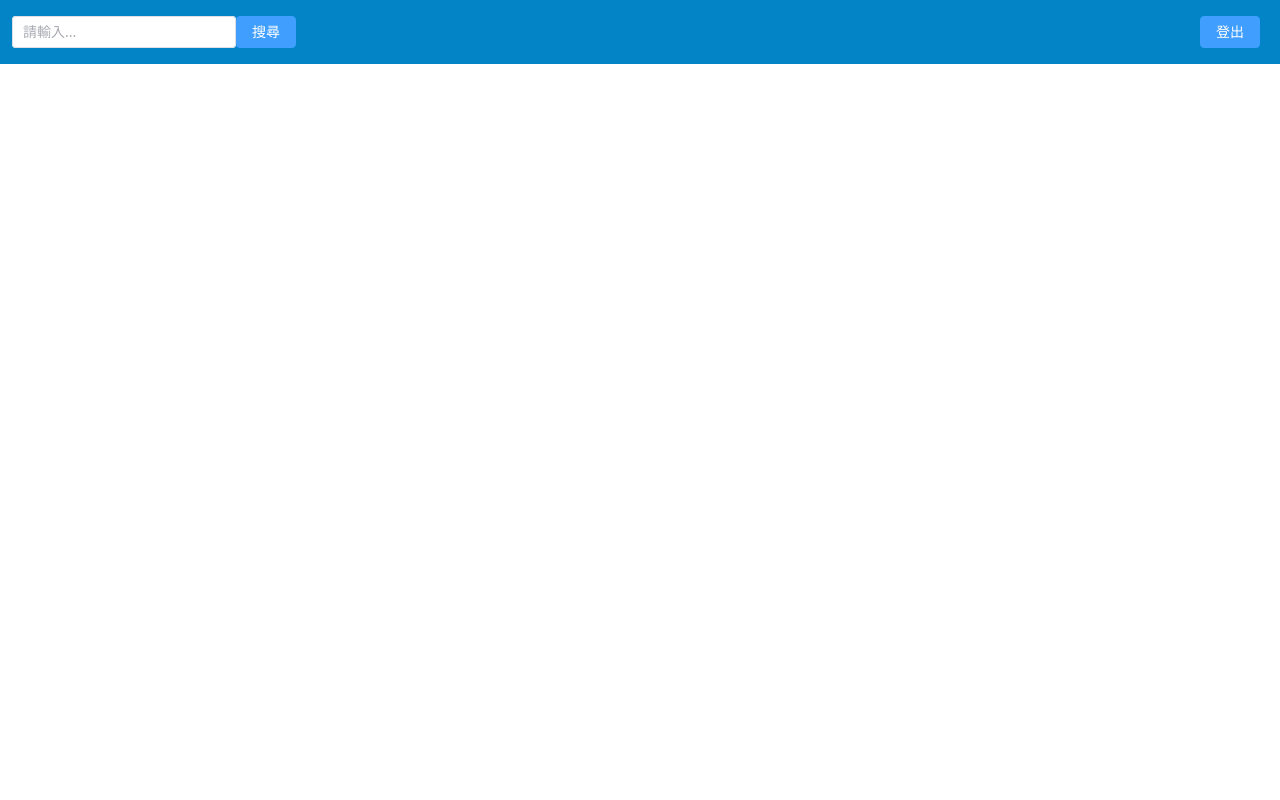
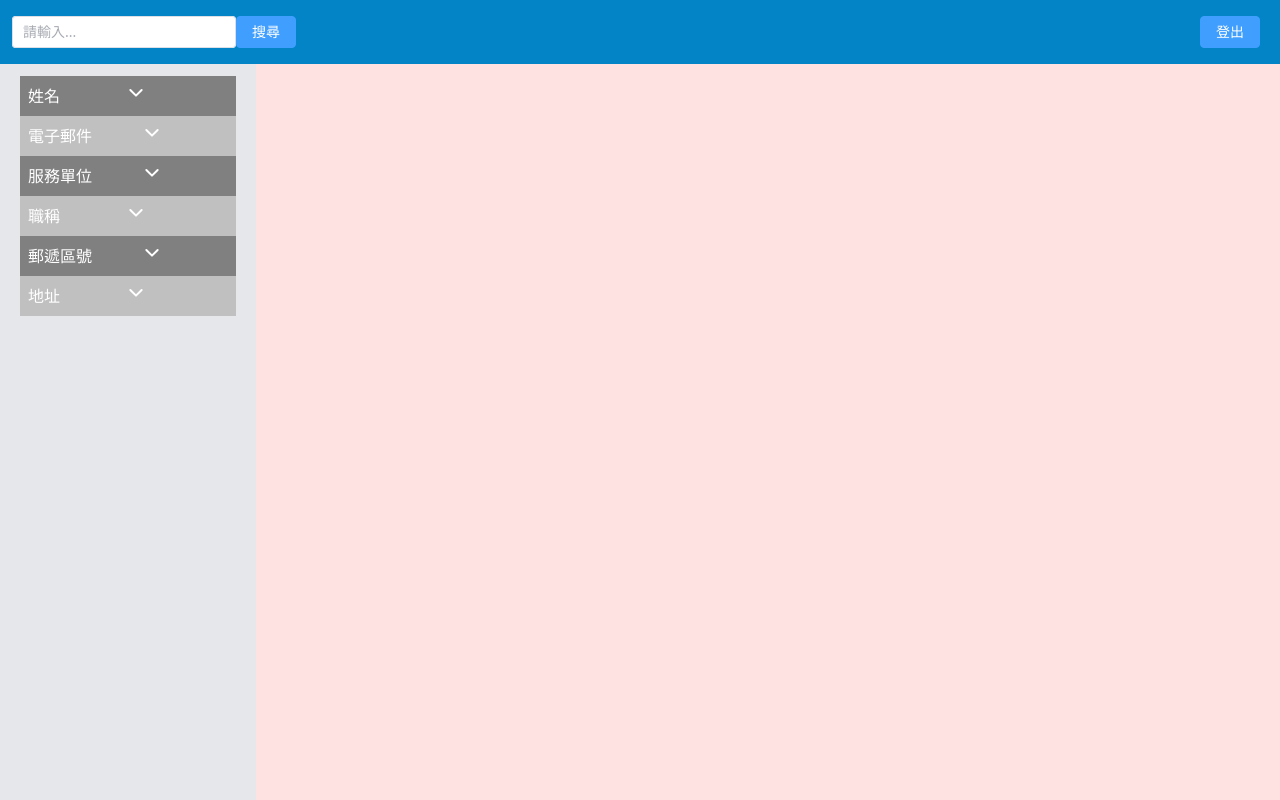
Before and after one commit to Razieldu/vueExercise, a Vue app in the folder client/: page / in a window 1280 px wide. Built offline with nearby package versions, Linux system fonts and the light colour scheme.

Commit message:
6/14
導入pinia 並運用
v-for
v-if

```diff
--- a/client/package.json
+++ b/client/package.json
@@ -9,8 +9,10 @@
     "preview": "vite preview"
   },
   "dependencies": {
+    "@element-plus/icons-vue": "^2.1.0",
     "autoprefixer": "^10.4.14",
     "element-plus": "^2.3.6",
+    "pinia": "^2.1.3",
     "postcss": "^8.4.24",
     "postcss-preset-env": "^8.4.2",
     "tailwindcss": "^3.3.2",
--- a/client/src/App.vue
+++ b/client/src/App.vue
@@ -1,5 +1,5 @@
 <template>
-  <div class="flex flex-col h-screen bg-red">
+  <div class="flex flex-col h-screen bg-red-100">
     <Top />
     <Middle />
   </div>
@@ -10,5 +10,3 @@
 import Middle from "./components/Middle.vue";
 import Top from "./components/Top.vue";
 </script>
-<style>
-</style>
--- a/client/src/assets/PrimaryButton.vue
+++ b/client/src/assets/PrimaryButton.vue
@@ -1,7 +1,5 @@
 <template>
-  <el-button type="primary" :class="[positionClasses, rightClasses]"
-    >{{ buttonText }}
-  </el-button>
+  <el-button type="primary">{{ buttonText }} </el-button>
 </template>
 <script>
 export default {
@@ -11,28 +9,6 @@
       type: String,
       required: true,
     },
-    position: {
-      type: String,
-      default: "static",
-    },
-    right: {
-      type: String,
-      default: "0",
-    },
   },
-  // computed: {
-  //   positionClasses() {
-  //     console.log(this.position);
-  //     return {
-  //       absolute: this.position === "absolute",
-  //       fixed: this.position === "fixed",
-  //       // Add more classes if needed
-  //     };
-  //   },
-  //   rightClasses() {
-  //     console.log(this.right);
-  //     return `right-${this.right}`;
-  //   },
-  // },
 };
 </script>
--- /dev/null
+++ b/client/src/components/Left.vue
@@ -0,0 +1,52 @@
+<template>
+  <div class="w-1/5 bg-gray-200 h-screen fixed top-14 left-0 p-5 z-20">
+    <div
+      class="p-2 text-white flex justify-between"
+      v-for="(title, index) in titles"
+      :key="index"
+      :style="{ backgroundColor: title.color }"
+      @click="handleopen(index)"
+    >
+      <h4>{{ title.name }}</h4>
+      <el-icon><ArrowDownBold v-if="!open[index]" /></el-icon>
+      <el-icon><ArrowUpBold v-if="open[index]" /></el-icon>
+    </div>
+  </div>
+</template>
+
+<script>
+import { ref } from "vue";
+import { useLeftDataStore } from "../store/LeftDataHandleStore";
+import { storeToRefs } from "pinia";
+export default {
+  setup() {
+    const leftDataStore = useLeftDataStore();
+    const { data, open } = storeToRefs(leftDataStore);
+    const {
+      handleNewData,
+      deleteData,
+      handleopen,
+      handleSelect,
+      clearSelectState,
+    } = leftDataStore;
+    const titles = ref([
+      { name: "姓名", color: "grey" },
+      { name: "電子郵件", color: "silver" },
+      { name: "服務單位", color: "grey" },
+      { name: "職稱", color: "silver" },
+      { name: "郵遞區號", color: "grey" },
+      { name: "地址", color: "silver" },
+    ]);
+    return {
+      titles,
+      data,
+      open,
+      handleNewData,
+      deleteData,
+      handleopen,
+      handleSelect,
+      clearSelectState,
+    };
+  },
+};
+</script>
--- a/client/src/components/Middle.vue
+++ b/client/src/components/Middle.vue
@@ -1,10 +1,14 @@
 <template>
-  <div ></div>
+  <div>
+    <Left></Left>
+  </div>
 </template>
 
 <script>
-export default {};
+import Left from "./Left.vue";
+export default {
+  components: {
+    Left,
+  },
+};
 </script>
-
-<style>
-</style>
--- a/client/src/components/Top.vue
+++ b/client/src/components/Top.vue
@@ -20,6 +20,3 @@
   components: { InputField, PrimaryButton },
 };
 </script>
-
-<style>
-</style>
--- a/client/src/main.js
+++ b/client/src/main.js
@@ -3,8 +3,15 @@
 import App from "./App.vue";
 import "./assets/tailwind.css";
 import ElementPlus from "element-plus";
+import * as ElementPlusIconsVue from "@element-plus/icons-vue";
 import "element-plus/dist/index.css";
+import { createPinia } from "pinia";
+const pinia = createPinia();
+const app = createApp(App);
 
-const app = createApp(App);
+for (const [key, component] of Object.entries(ElementPlusIconsVue)) {
+  app.component(key, component);
+}
+app.use(pinia)
 app.use(ElementPlus);
 app.mount("#app");
--- /dev/null
+++ b/client/src/store/LeftDataHandleStore.js
@@ -0,0 +1,80 @@
+import { defineStore } from "pinia";
+
+export const useLeftDataStore = defineStore("leftData", {
+  state: () => ({
+    data: [
+      [
+        { id: "01", name: "劉", select: false },
+        { id: "02", name: "陳", select: false },
+        { id: "03", name: "林", select: false },
+      ],
+      [
+        { id: "11", name: "gmail", select: false },
+        { id: "12", name: "hotmail", select: false },
+      ],
+      [
+        { id: "21", name: "大學", select: false },
+        { id: "22", name: "政府", select: false },
+      ],
+      [
+        { id: "31", name: "董事長", select: false },
+        { id: "32", name: "總監", select: false },
+      ],
+      [
+        { id: "41", name: "242", select: false },
+        { id: "42", name: "112", select: false },
+      ],
+      [
+        { id: "51", name: "新北", select: false },
+        { id: "52", name: "台北市", select: false },
+      ],
+    ],
+    open: [false, false, false, false, false, false],
+  }),
+
+  actions: {
+    handleNewData(index, newData) {
+      if (newData === "") return;
+      const newObject = {
+        id: `${index}${this.data[index].length + 1}`,
+        name: newData,
+        select: false,
+      };
+      this.data[index].push(newObject);
+    },
+
+    deleteData(index, id) {
+      this.data[index] = this.data[index].filter((item) => item.id !== id);
+    },
+
+    handleopen(index) {
+      let currentOpenState = this.open[index];
+      this.open = this.open.map((item, i) => {
+        if (i === index) {
+          return !currentOpenState;
+        } else {
+          return false;
+        }
+      });
+      console.log(index,this.open);
+    },
+
+    handleSelect(id) {
+      this.data.forEach((subArray) => {
+        subArray.forEach((item) => {
+          if (item.id === id) {
+            item.select = !item.select;
+          }
+        });
+      });
+    },
+
+    clearSelectState() {
+      this.data.forEach((subArray) => {
+        subArray.forEach((item) => {
+          item.select = false;
+        });
+      });
+    },
+  },
+});
```
Also changed, not shown: 1 other file (tests, documents, lock files or other folders).
